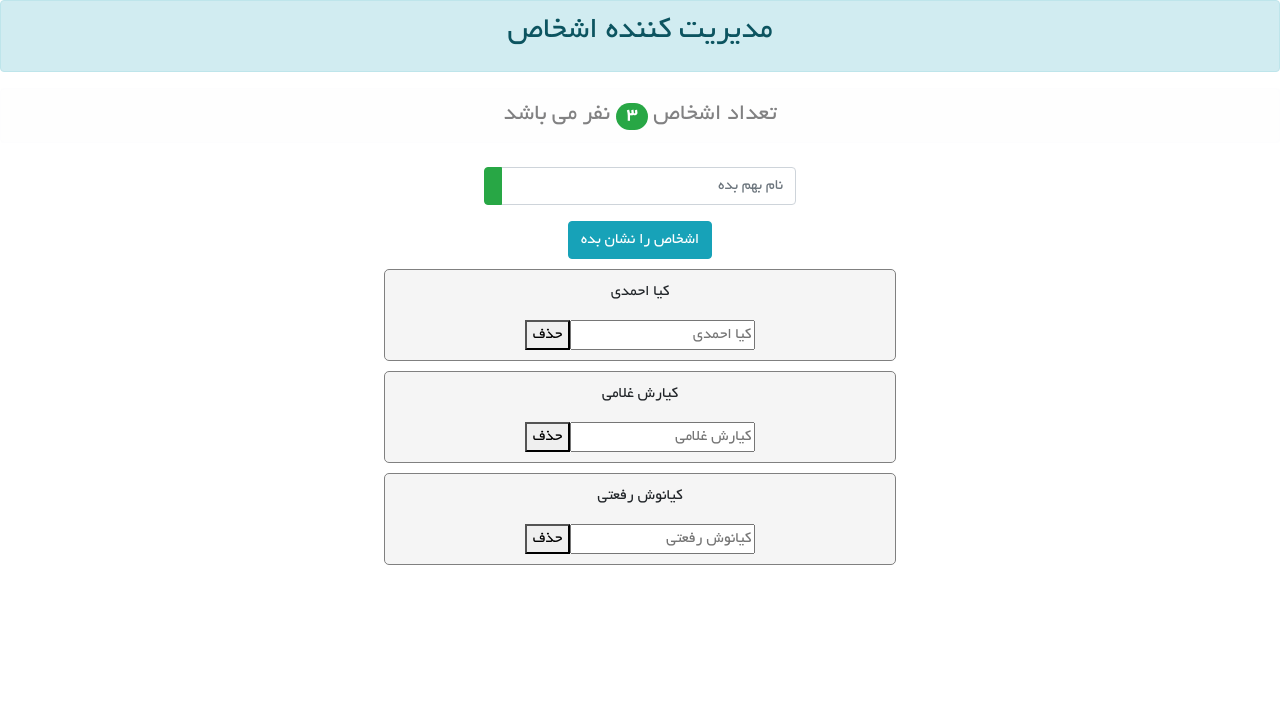
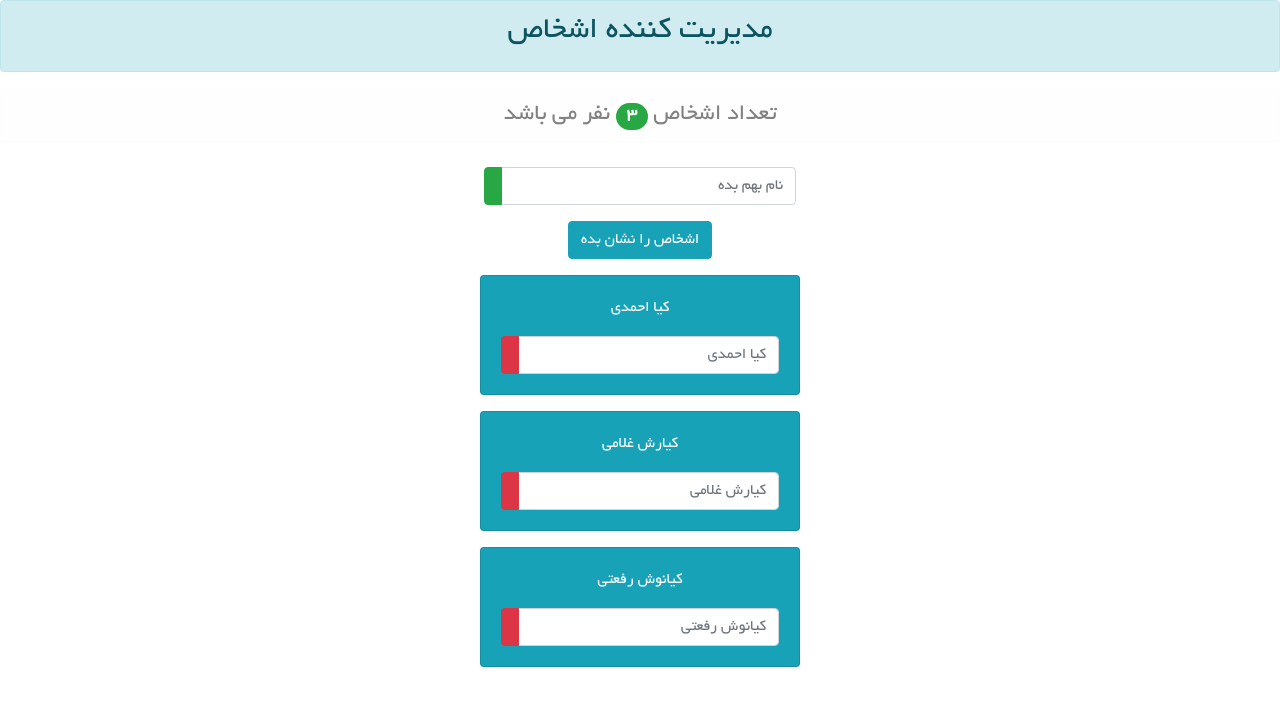
Before and after one commit to alrtn4/PersonmanagerRedux, a React (Create React App) app: page / in a window 1280 px wide. Shown: the top 706 px of the page. Built offline with nearby package versions, Linux system fonts and the light colour scheme; some icons are missing.

Commit message:
chapter 8 file 4

```diff
--- a/src/components/person/Person.jsx
+++ b/src/components/person/Person.jsx
@@ -1,12 +1,26 @@
 import React from 'react';
-import './person.css' ;
+// import './person.css' ;
 
 const Person = ({fullName , deleted , change}) => {
     return (
-        <div className='person'>
-            <p> {fullName} </p>
-            <input type='text' onChange={change} placeholder={fullName}/>
-            <button onClick={deleted}>حذف</button>
+        <div className='card text-white bg-info w-25 mb-3 mt-3 mx-auto'>
+            <div className='card-body text-center'>
+                <p className='d-block'> {fullName} </p>
+                <div className='input-group justify-content-center'>
+                    <input
+                        className='form-control w-50'
+                        type='text'
+                        onChange={change}
+                        placeholder={fullName}
+                    />
+                    <div className='input-group-prepend'>
+                        <butto
+                            className='btn btn-sm btn-danger fa fa-trash'
+                            onClick={deleted}
+                        />
+                    </div>
+                </div>
+            </div>
         </div>
      );
 }
```
